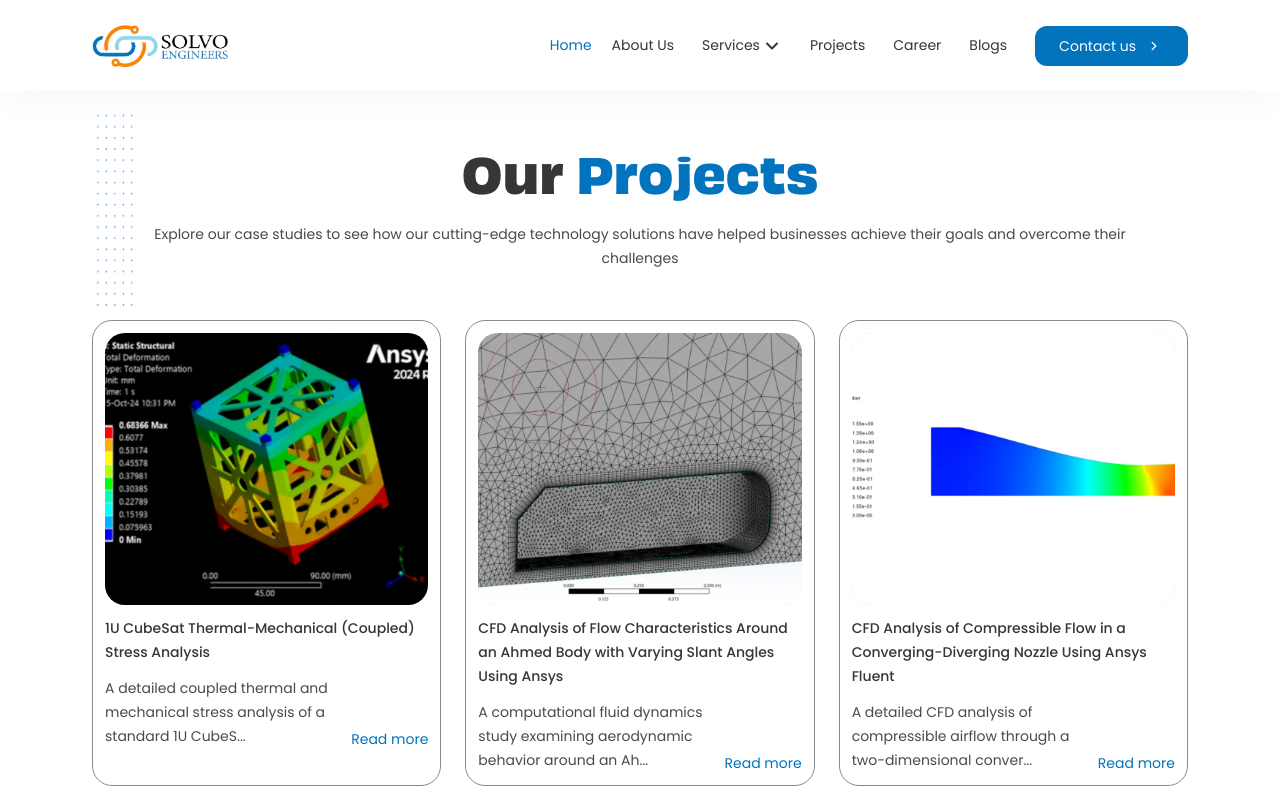
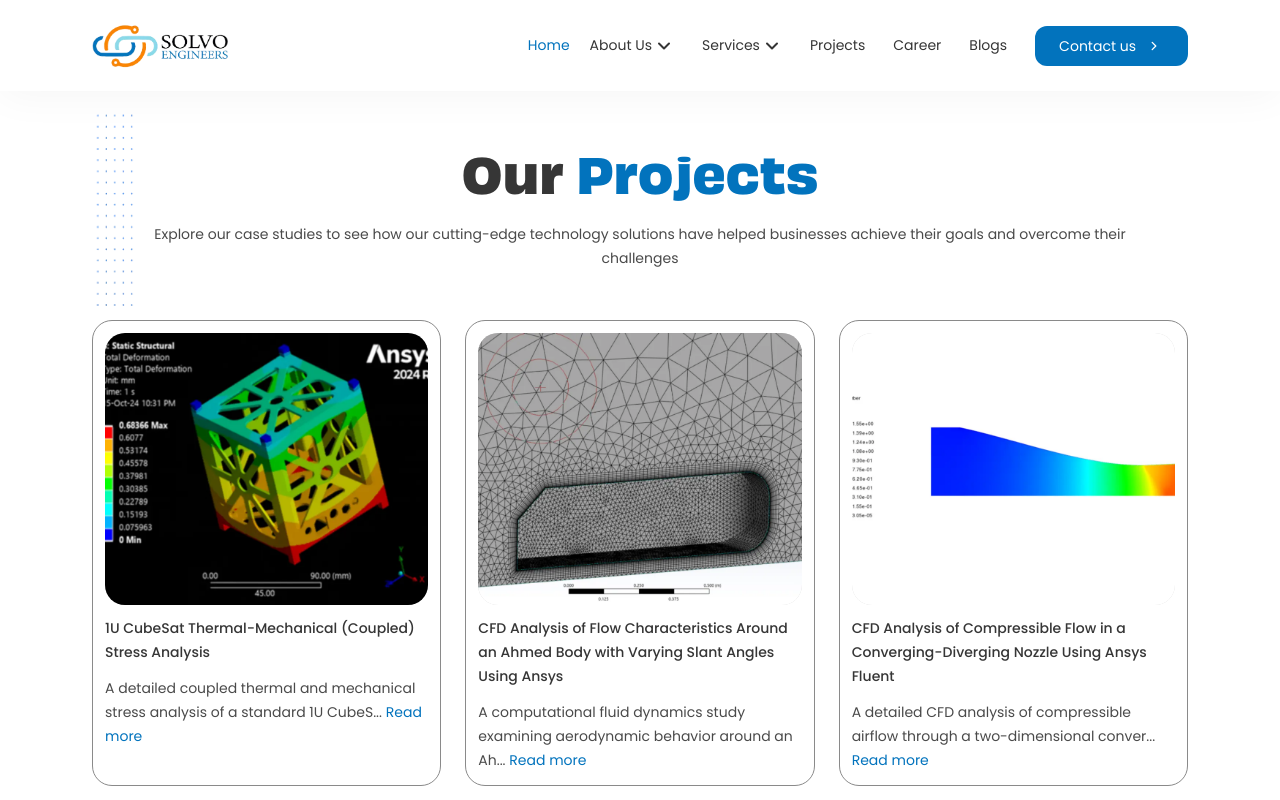
Before and after one commit to Maheerali-pk/solvo, a Next.js app: page /projects in a window 1280 px wide. Shown: the top 800 px of the page. Built offline with nearby package versions, Linux system fonts and the light colour scheme.

Commit message:
All small issues fixed

```diff
--- /dev/null
+++ b/app/components/AboutDropdown.tsx
@@ -0,0 +1,58 @@
+"use client";
+
+import Link from "next/link";
+
+interface AboutItem {
+  name: string;
+  link: string;
+}
+
+interface AboutDropdownProps {
+  isVisible: boolean;
+}
+
+const AboutDropdown: React.FC<AboutDropdownProps> = ({ isVisible }) => {
+  const aboutItems: AboutItem[] = [
+    {
+      name: "About Us",
+      link: "/about",
+    },
+    {
+      name: "Our Methodology",
+      link: "/methodology",
+    },
+  ];
+
+  return (
+    <div
+      className={`absolute top-full right-0 mt-2 z-20 w-[24.375rem] bg-[#e6f1f9] border border-[rgba(189,188,199,0.2)] rounded-lg overflow-hidden transition-all duration-300 ease-in-out ${
+        isVisible
+          ? "opacity-100 visible translate-y-0"
+          : "opacity-0 invisible -translate-y-2"
+      }`}
+      style={{ pointerEvents: isVisible ? "auto" : "none" }}
+    >
+      {aboutItems.map((item, index) => (
+        <Link
+          key={index}
+          href={item.link}
+          className={`flex flex-row items-center gap-[0.625rem] px-5 py-5 hover:bg-[rgba(2,115,189,0.15)] transition-colors ${
+            index === 0 ? "rounded-t-lg" : ""
+          } ${
+            index === aboutItems.length - 1 ? "rounded-b-lg border-b-0" : ""
+          } ${
+            index !== aboutItems.length - 1
+              ? "border-b border-[rgba(189,188,199,0.2)]"
+              : ""
+          }`}
+        >
+          <span className="text-base text-primary-blue font-normal font-poppins">
+            {item.name}
+          </span>
+        </Link>
+      ))}
+    </div>
+  );
+};
+
+export default AboutDropdown;
--- a/app/components/Header.tsx
+++ b/app/components/Header.tsx
@@ -4,6 +4,7 @@ import { useState, useRef, useEffect } from "react";
 import Image from "next/image";
 import { allIcons } from "../helpers/icons";
 import ServicesDropdown from "./ServicesDropdown";
+import AboutDropdown from "./AboutDropdown";
 import Sidebar from "./Sidebar";
 import classNames from "classnames";
 import Link from "next/link";
@@ -13,11 +14,13 @@ interface HeaderProps {
 }
 export default function Header({ activeRoute = "home" }: HeaderProps) {
   const [isServicesOpen, setIsServicesOpen] = useState(false);
+  const [isAboutOpen, setIsAboutOpen] = useState(false);
   const [isSidebarOpen, setIsSidebarOpen] = useState(false);
   const servicesRef = useRef<HTMLDivElement>(null);
+  const aboutRef = useRef<HTMLDivElement>(null);
   const sidebarRef = useRef<HTMLDivElement>(null);
 
-  // Close dropdown when clicking outside
+  // Close services dropdown when clicking outside
   useEffect(() => {
     const handleClickOutside = (event: MouseEvent) => {
       if (
@@ -36,6 +39,26 @@ export default function Header({ activeRoute = "home" }: HeaderProps) {
       document.removeEventListener("mousedown", handleClickOutside);
     };
   }, [isServicesOpen]);
+
+  // Close about dropdown when clicking outside
+  useEffect(() => {
+    const handleClickOutside = (event: MouseEvent) => {
+      if (
+        aboutRef.current &&
+        !aboutRef.current.contains(event.target as Node)
+      ) {
+        setIsAboutOpen(false);
+      }
+    };
+
+    if (isAboutOpen) {
+      document.addEventListener("mousedown", handleClickOutside);
+    }
+
+    return () => {
+      document.removeEventListener("mousedown", handleClickOutside);
+    };
+  }, [isAboutOpen]);
 
   // Close sidebar when clicking outside
   useEffect(() => {
@@ -64,6 +87,10 @@ export default function Header({ activeRoute = "home" }: HeaderProps) {
 
   const toggleServices = () => {
     setIsServicesOpen(!isServicesOpen);
+  };
+
+  const toggleAbout = () => {
+    setIsAboutOpen(!isAboutOpen);
   };
 
   const toggleSidebar = () => {
@@ -100,16 +127,26 @@ export default function Header({ activeRoute = "home" }: HeaderProps) {
             Home
           </Link>
 
-          <div className="flex items-center justify-center gap-2.5 px-2 py-2">
-            <Link
-              href="/about"
-              className={classNames("text-base font-normal font-poppins", {
-                "text-primary-blue": activeRoute === "about",
-                "text-text-gray": activeRoute !== "about",
-              })}
+          <div
+            ref={aboutRef}
+            className="relative flex items-center gap-0.5 px-2 py-2"
+          >
+            <button
+              onClick={toggleAbout}
+              className={classNames(
+                "flex items-center gap-0.5 text-base font-normal font-poppins cursor-pointer",
+                {
+                  "text-primary-blue": activeRoute === "about",
+                  "text-text-gray": activeRoute !== "about",
+                }
+              )}
             >
               About Us
-            </Link>
+            </button>
+            <div className="w-5 h-5 text-text-gray">
+              {allIcons.chevronDown(20, 20)}
+            </div>
+            <AboutDropdown isVisible={isAboutOpen} />
           </div>
 
           <div
--- a/app/components/ProjectCard.tsx
+++ b/app/components/ProjectCard.tsx
@@ -5,11 +5,13 @@ import { IFullProject } from "../helpers/projects.data";
 interface ProjectCardProps {
   project: IFullProject;
   className?: string;
+  ref?: React.RefObject<HTMLDivElement> | null;
 }
 
 export default function ProjectCard({
   project,
   className = "",
+  ref,
 }: ProjectCardProps) {
   return (
     <Link
@@ -17,7 +19,10 @@ export default function ProjectCard({
       className={`flex flex-col items-center gap-3 p-3 bg-white border border-footer-border rounded-[1.25rem] w-full max-w-[21.833125rem] sm:max-w-full hover:shadow-lg transition-shadow min-h-full ${className}`}
     >
       {/* Image */}
-      <div className="relative w-full h-[17rem] sm:max-w-[17rem] sm:max-h-[12rem] rounded-[1.25rem] overflow-hidden bg-[#D7D7D7]">
+      <div
+        ref={ref}
+        className="relative w-full h-[17rem] sm:max-w-[17rem] sm:max-h-[12rem] rounded-[1.25rem] overflow-hidden bg-[#D7D7D7]"
+      >
         <Image
           src={project.image}
           alt={project.title}
@@ -37,11 +42,11 @@ export default function ProjectCard({
         {/* Description and Read More */}
         <div className="flex flex-row items-end w-full">
           <p className="text-sm  text-footer-text font-normal font-poppins flex-1">
-            {project.description.slice(0, 80)}...
+            {project.description.slice(0, 80)}...{" "}
+            <span className="text-sm  text-primary-blue font-normal font-poppins">
+              Read more
+            </span>
           </p>
-          <span className="text-sm  text-primary-blue font-normal font-poppins ml-2 whitespace-nowrap">
-            Read more
-          </span>
         </div>
       </div>
     </Link>
--- a/app/components/ProjectGridList.tsx
+++ b/app/components/ProjectGridList.tsx
@@ -1,6 +1,6 @@
 "use client";
 
-import { useState, useMemo } from "react";
+import { useState, useMemo, useRef } from "react";
 import { allFullProjects } from "../helpers/projects.data";
 import ProjectCard from "./ProjectCard";
 import NumberedPagination from "./NumberedPagination";
@@ -18,6 +18,7 @@ export default function ProjectGridList({
   className = "",
 }: ProjectGridListProps) {
   const [currentPage, setCurrentPage] = useState(1);
+  const topCardRef = useRef<HTMLDivElement>(null);
 
   // Calculate total pages
   const totalPages = Math.ceil(projects.length / itemsPerPage);
@@ -32,7 +33,7 @@ export default function ProjectGridList({
   const handlePageChange = (page: number) => {
     setCurrentPage(page);
     // Scroll to top of grid when page changes
-    window.scrollTo({ top: 0, behavior: "smooth" });
+    topCardRef.current?.scrollIntoView({ behavior: "smooth", block: "center" });
   };
 
   return (
@@ -43,6 +44,11 @@ export default function ProjectGridList({
       <div className="w-full grid  grid-cols-3 gap-6 sm:grid-cols-1 place-items-center">
         {paginatedProjects.map((project, index) => (
           <ProjectCard
+            ref={
+              index === 0
+                ? (topCardRef as React.RefObject<HTMLDivElement>)
+                : null
+            }
             key={`${project.link}-${index}`}
             project={project}
             className="w-full"
--- a/app/components/Sidebar.tsx
+++ b/app/components/Sidebar.tsx
@@ -41,10 +41,22 @@ export default function Sidebar({
   onClose,
 }: SidebarProps) {
   const [isServicesOpen, setIsServicesOpen] = useState(false);
+  const [isAboutOpen, setIsAboutOpen] = useState(false);
+
+  const aboutItems = [
+    {
+      name: "About Us",
+      link: "/about",
+    },
+    {
+      name: "Our Methodology",
+      link: "/methodology",
+    },
+  ];
 
   const menuItems = [
     { id: "home", label: "Home", href: "/home" },
-    { id: "about", label: "About Us", href: "/about" },
+    { id: "about", label: "About Us", href: "#", hasDropdown: true },
     { id: "services", label: "Services", href: "#", hasDropdown: true },
     { id: "projects", label: "Projects", href: "/projects" },
     { id: "career", label: "Career", href: "#" },
@@ -96,7 +108,8 @@ export default function Sidebar({
         {menuItems.map((item, index) => {
           const isActive = activeRoute === item.id;
           const isServices = item.id === "services";
-          const hasBottomBorder = !isLastItem(index) && !isServices;
+          const isAbout = item.id === "about";
+          const hasBottomBorder = !isLastItem(index) && !isServices && !isAbout;
 
           return (
             <div key={item.id}>
@@ -156,6 +169,62 @@ export default function Sidebar({
                     <div className="border-b border-border-select-item" />
                   )}
                 </>
+              ) : isAbout ? (
+                <>
+                  <button
+                    onClick={() => setIsAboutOpen(!isAboutOpen)}
+                    className={classNames(
+                      "w-full flex flex-row items-center gap-[0.625rem] px-6 py-3 bg-white transition-colors h-[3.25rem]",
+                      {
+                        "border-b border-border-select-item":
+                          !isAboutOpen && hasBottomBorder,
+                      }
+                    )}
+                  >
+                    <span
+                      className={classNames(
+                        "flex-1  font-medium font-poppins text-left",
+                        {
+                          "text-primary-blue": isActive,
+                          "text-footer-border": !isActive,
+                        }
+                      )}
+                      style={{ fontSize: "1rem" }}
+                    >
+                      {item.label}
+                    </span>
+                    <div
+                      className={classNames(
+                        "w-[1.125rem] h-[1.125rem] text-footer-border transition-transform",
+                        {
+                          "rotate-90": isAboutOpen,
+                        }
+                      )}
+                    >
+                      {allIcons.chevronRight(18, 18)}
+                    </div>
+                  </button>
+                  {/* Nested About Items */}
+                  {isAboutOpen && (
+                    <div className="bg-white">
+                      {aboutItems.map((aboutItem, aboutIndex) => (
+                        <Link
+                          key={aboutIndex}
+                          href={aboutItem.link}
+                          onClick={onClose}
+                          className="flex flex-row items-center gap-[0.625rem] px-6 py-3 bg-white transition-colors border-b border-border-select-item last:border-b-0 h-[4.125rem]"
+                        >
+                          <span className="best-base  text-footer-border font-medium font-poppins">
+                            {aboutItem.name}
+                          </span>
+                        </Link>
+                      ))}
+                    </div>
+                  )}
+                  {!isAboutOpen && hasBottomBorder && (
+                    <div className="border-b border-border-select-item" />
+                  )}
+                </>
               ) : (
                 <Link
                   href={item.href}
```
